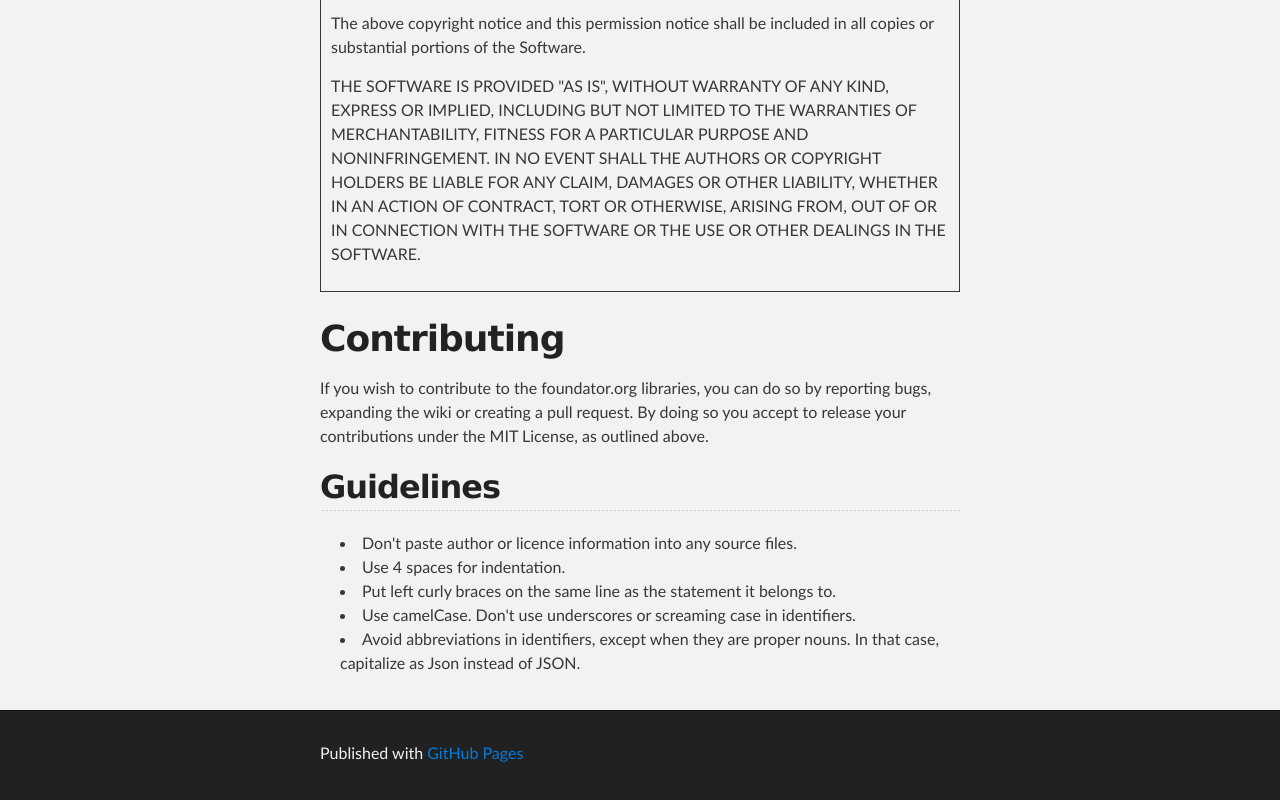
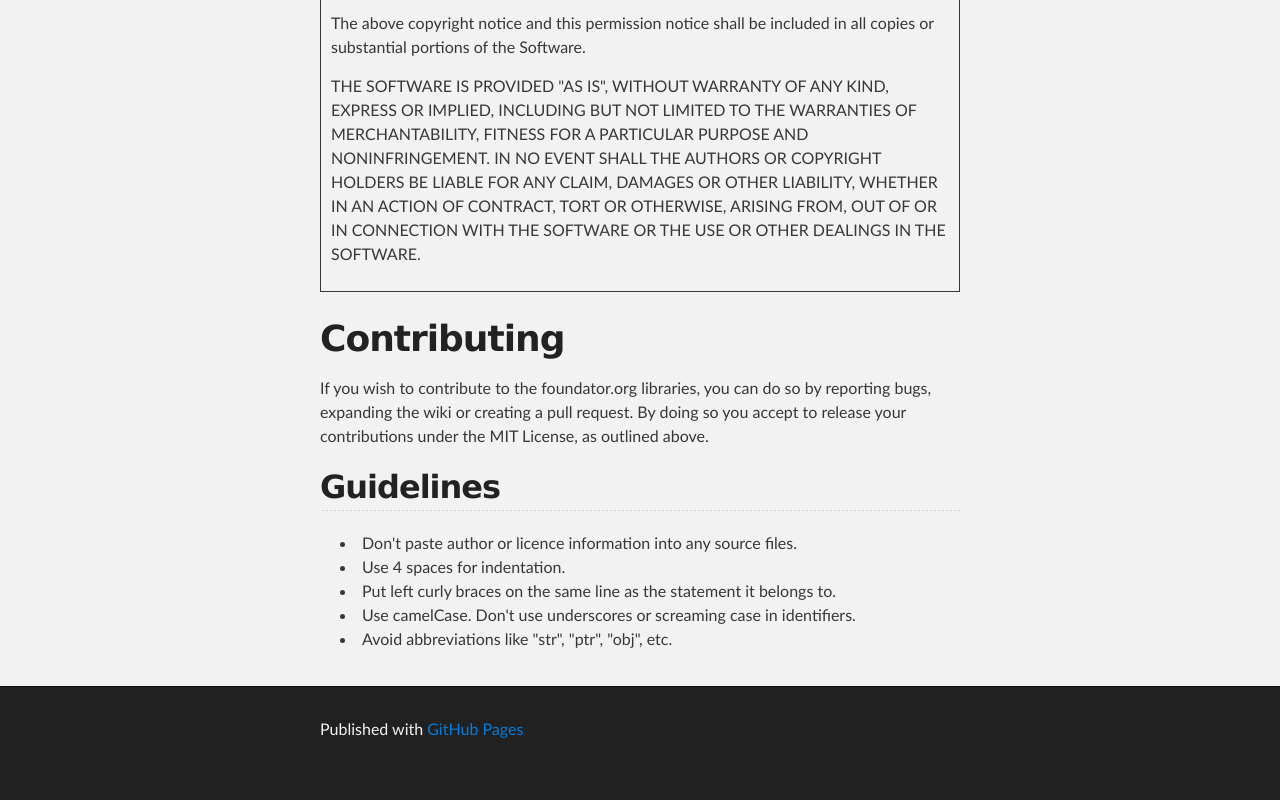
Before and after one commit to foundator/foundator.github.io, a plain HTML site: page index.html in a window 1280 px wide. Shown: the part 1300-2100 px from the top of the page. After the commit the page ends 2076 px from the top, so only its background shows below. Drawn offline with Linux system fonts and the light colour scheme.

Commit message:
Replace master branch with page content via GitHub

```diff
--- a/index.html
+++ b/index.html
@@ -84,7 +84,7 @@
 <li>Use 4 spaces for indentation.</li>
 <li>Put left curly braces on the same line as the statement it belongs to.</li>
 <li>Use camelCase. Don't use underscores or screaming case in identifiers.</li>
-<li>Avoid abbreviations in identifiers, except when they are proper nouns. In that case, capitalize as Json instead of JSON.</li>
+<li>Avoid abbreviations like "str", "ptr", "obj", etc.</li>
 </ul>
       </section>
     </div>
```
Also changed, not shown: params.json (+1 -1 lines).
